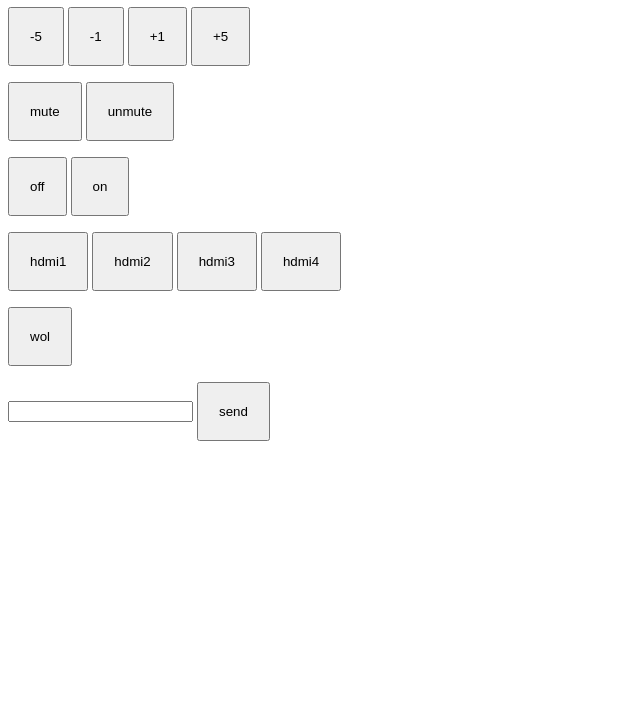
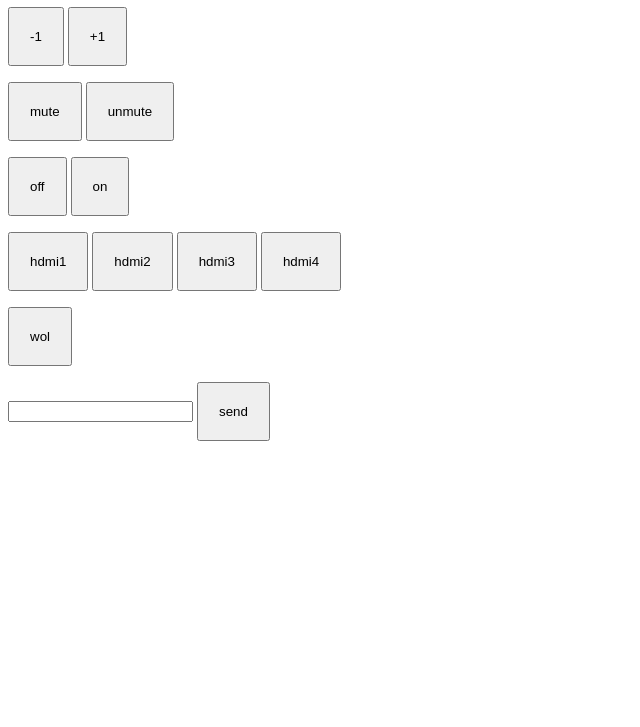
Before and after one commit to stvnrhodes/cecvol, a plain HTML site: page src/index.html in a window 1280 px wide. Shown: the part 73-800 px from the top of the page, without its empty margins (0-640 px from the left). Drawn offline with Linux system fonts and the light colour scheme.

Commit message:
update readme, remove unneeded buttons

```diff
--- a/src/index.html
+++ b/src/index.html
@@ -112,10 +112,8 @@
 <body>
     <h1>TV Control</h1>
     <p>
-        <button onclick="sendVol(-5)">-5</button>
         <button onclick="sendVol(-1)">-1</button>
         <button onclick="sendVol(1)">+1</button>
-        <button onclick="sendVol(5)">+5</button>
     </p>
     <p>
         <button onclick="mute(true)">mute</button>
```
Also changed, not shown: README.md.
